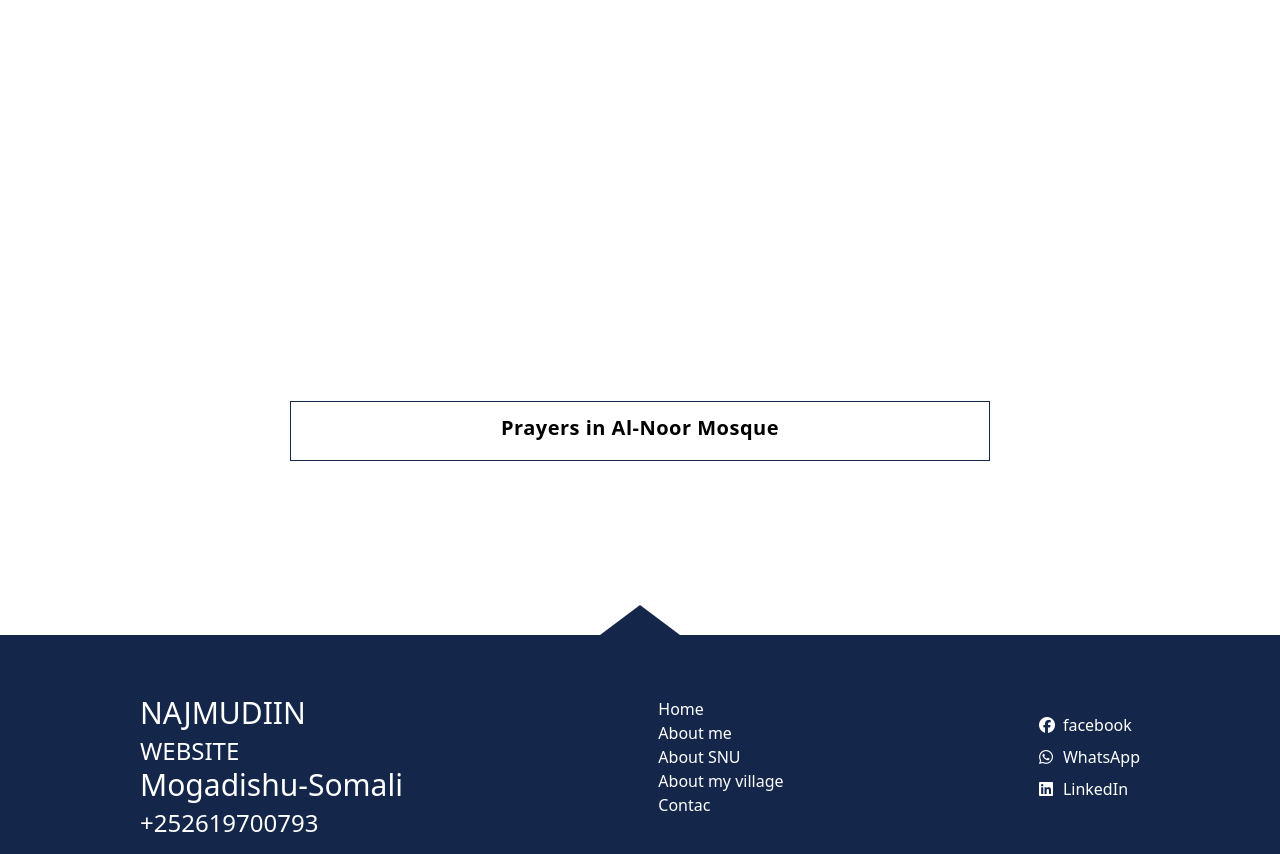
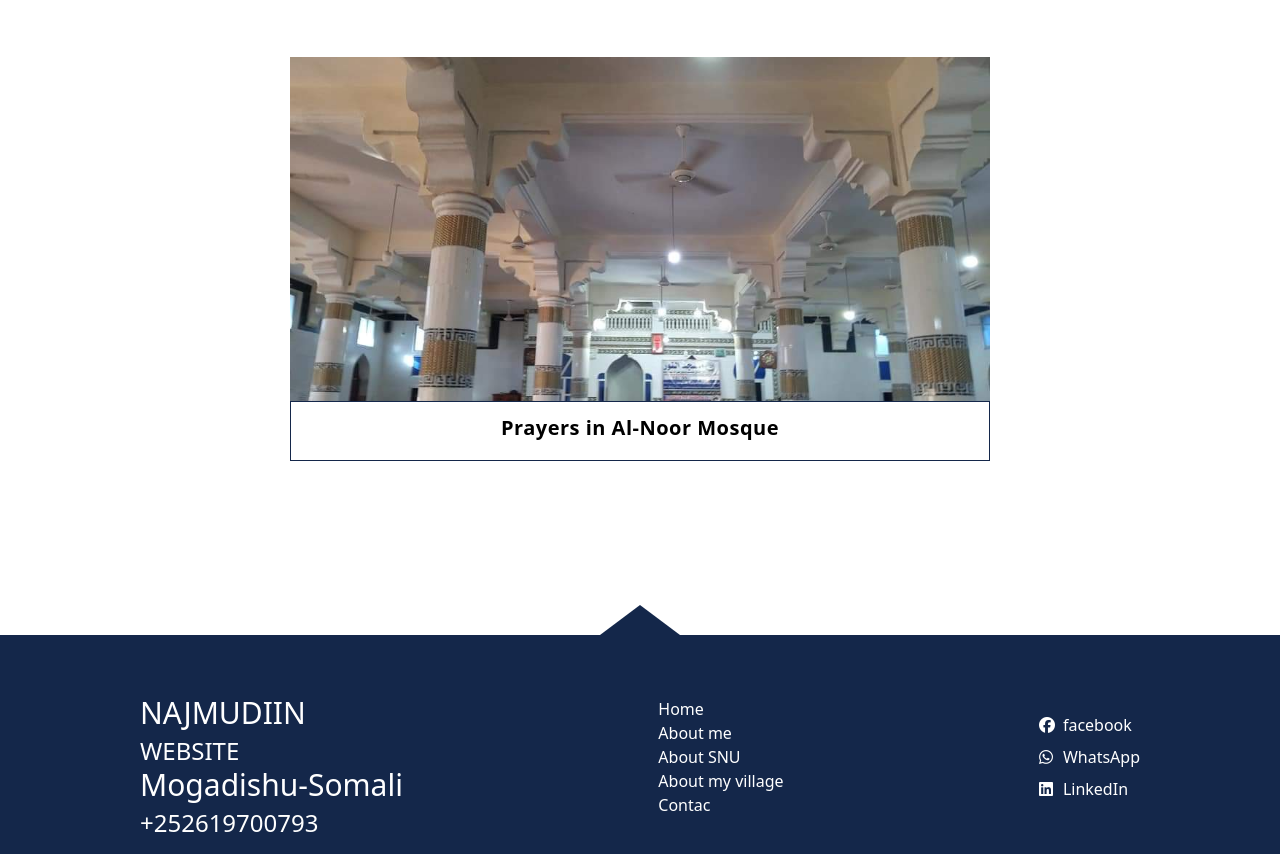
Before and after one commit to Najmudiin11/njweb_1, a website: page src/About_my_village.html in a window 1280 px wide. Shown: the part 2207-3061 px from the top of the page. Drawn offline with nearby package versions, Linux system fonts and the light colour scheme; files that its build step writes are made by us from their sources; the site is published under a folder, as on GitHub Pages, so addresses that start at the root find nothing.

Commit message:
Update About_my_village.html

```diff
--- a/src/About_my_village.html
+++ b/src/About_my_village.html
@@ -145,7 +145,7 @@
     </div>
 
     <div class="relative mx-auto">
-      <div class="img2" style="background-image: url(/src/photos/prayers.jpg);">
+      <div class="img2" style="background-image: url(photos/prayers.jpg);">
         <div class=" h-10 bg-bottom bg-transparent sm:py-20 md:p-30 lg:py-43"></div>
 
 
```
